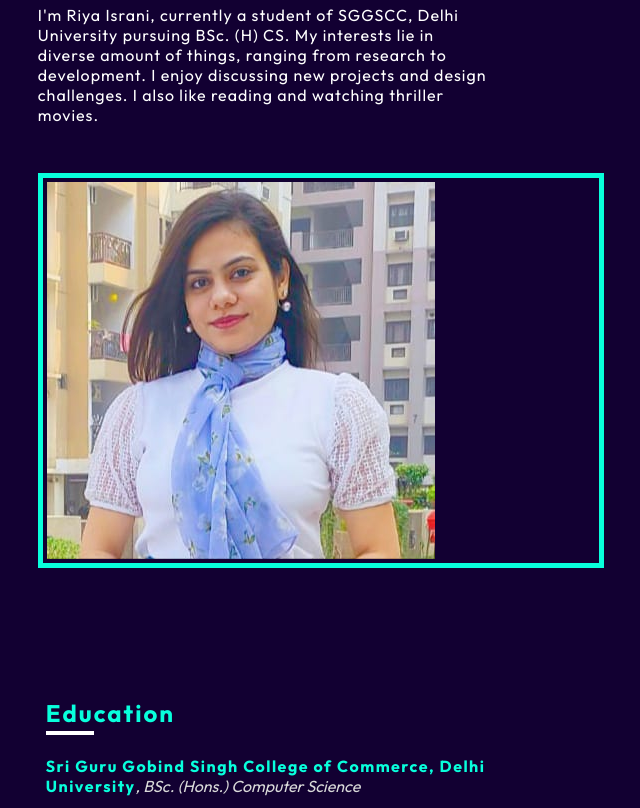
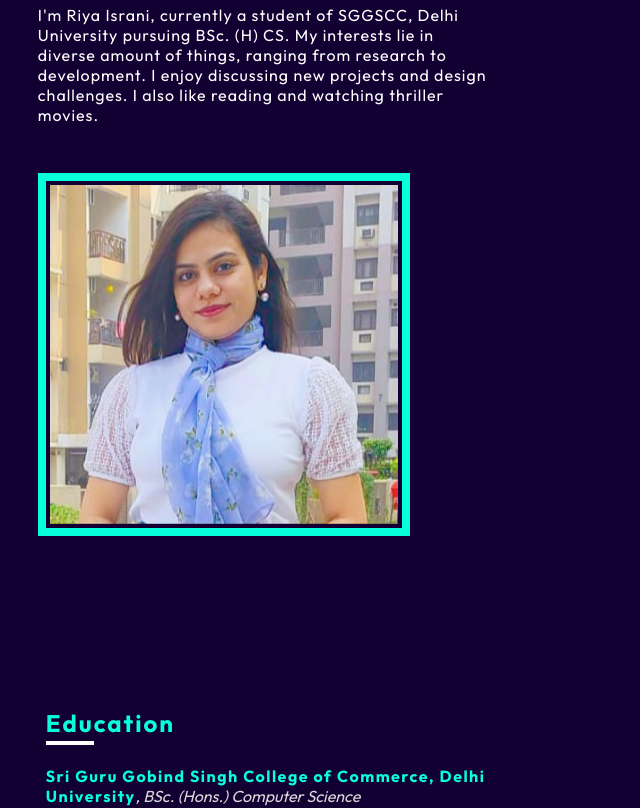
Before and after one commit to israni21/My-Portfolio, a React (Create React App) app: page / in a window 768 px wide. Shown: the part 1000-1808 px from the top of the page, without its empty margins (39-679 px from the left). Built offline with nearby package versions, Linux system fonts and the light colour scheme.

Commit message:
Update HeroImageStyles2.css

```diff
--- a/src/components/HeroImageStyles2.css
+++ b/src/components/HeroImageStyles2.css
@@ -174,15 +174,15 @@
 }
 
 
-.footer .footer-container .about-img{
+.footer .footer-container .about-img img{
     margin: 5rem 15rem 0 12rem;
-    padding: 4px 4px 0 4px;
+    padding: 4px 4px 4px 4px;
     max-width: 100%;
     max-height: 100%;
     border: 12px solid #08ffdc;
 }
 
-.footer .footer-container .animate-img{
+.footer .footer-container .animate-img img{
     margin: 5rem 15rem 0 12rem;
     max-width: 100%;
     max-height: 100%;
@@ -198,7 +198,7 @@
     list-style-type: none;
     position: relative;
     padding-left: 10px;
-    margin-right: 2rem;
+    margin-right: 3rem;
 }
 
 .footer .footer-container .left #arrow li a{
@@ -356,22 +356,19 @@
         top: 2px;
     }
 
-    .footer .footer-container .about-img{
+    .footer .footer-container .about-img img{
         margin: 3rem 3rem 0 0rem;
-        max-width: 100%;
-        max-height: 100%;
-        border: 5px solid #08ffdc;
-        object-fit: cover;
-        background-size: cover;
+        max-width: 80%;
+        max-height: 80%;
+        border: 8px solid #08ffdc;
     }
 
-    .footer .footer-container .animate-img{
+    .footer .footer-container .animate-img img{
         margin: 3rem 3rem 0 0rem;
-        max-width: 100%;
-        max-height: 100%;
-        border: 5px solid #08ffdc;
-        object-fit: cover;
-        background-size: cover;
+        max-width: 80%;
+        max-height: 80%;
+        border: 8px solid #08ffdc;
+
     }
 
     .footer .footer-container .h-divider {
@@ -493,19 +490,19 @@
         top: 2px;
     }
 
-    .footer .footer-container .about-img{
-        margin: 3rem 3rem 0 0rem;
-        max-width: 100%;
-        max-height: 100%;
+    .footer .footer-container .about-img img{
+        margin: 2rem 2rem 0 0;
+        max-width: 75%;
+        max-height: 75%;
         border: 5px solid #08ffdc;
         object-fit: cover;
         background-size: cover;
     }
 
-    .footer .footer-container .animate-img{
-        margin: 3rem 3rem 0 0rem;
-        max-width: 100%;
-        max-height: 100%;
+    .footer .footer-container .animate-img img{
+        margin: 2rem 2rem 0 0;
+        max-width: 75%;
+        max-height: 75%;
         border: 5px solid #08ffdc;
         object-fit: cover;
         background-size: cover;
```
